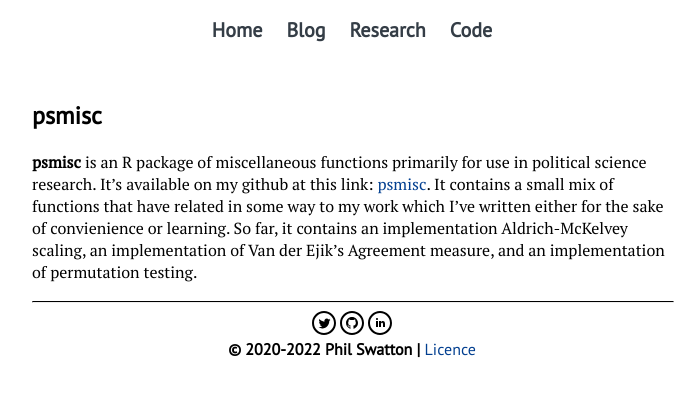
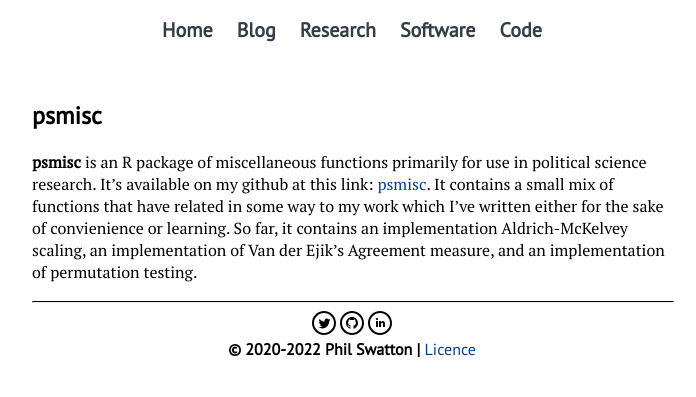
Before and after one commit to philswatton/philswatton.github.io, a Jekyll site: the page built from software.md, in a window 1280 px wide. Shown: the top 397 px of the page, without its empty margins (288-984 px from the left). Built offline with Jekyll 4.4.1, drawn with Linux system fonts in a browser that asks for light colours.

Commit message:
added R code repo link

```diff
--- a/_data/navigation.yml
+++ b/_data/navigation.yml
@@ -4,5 +4,7 @@
   link: /blog.html
 - name: Research
   link: /research.html
+- name: Software
+  link: /software
 - name: Code
-  link: /code
+  link: /Collected-R-Code/index.html
```
